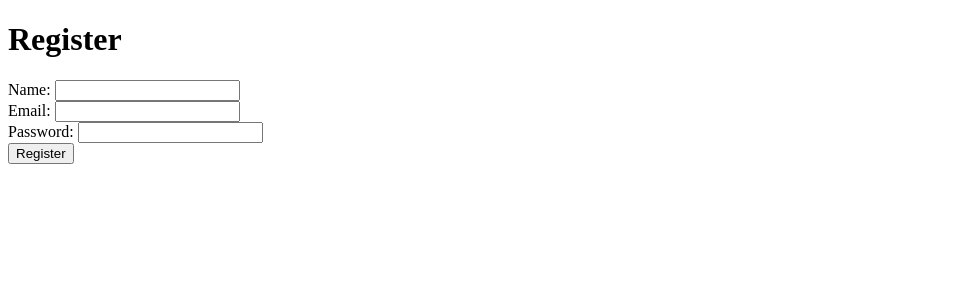
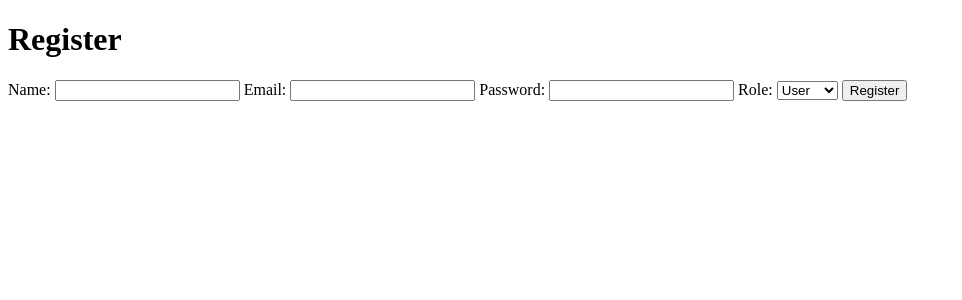
Before and after one commit to william7865/MatchFit, a PHP site: page /register in a window 1280 px wide. Shown: the top 300 px of the page, without its empty margins (0-962 px from the left). Run offline with PHP 8.4, Linux system fonts and the light colour scheme.

Commit message:
Register and Login

```diff
--- a/src/Controllers/AuthController.php
+++ b/src/Controllers/AuthController.php
@@ -6,60 +6,54 @@ use App\Models\User;
 
 class AuthController {
 
-    // Afficher la page d'accueil avec le formulaire de connexion et d'inscription
     public function index() {
         require __DIR__ . '/../../templates/index.php';
     }
 
-    // Afficher le formulaire de connexion
     public function loginForm() {
         require __DIR__ . '/../../templates/login.php';
     }
 
-    // Afficher le formulaire d'inscription
     public function registerForm() {
         require __DIR__ . '/../../templates/register.php';
     }
 
-    // Gérer l'inscription de l'utilisateur
     public function register() {
         if ($_SERVER['REQUEST_METHOD'] == 'POST') {
             $name = $_POST['name'];
             $email = $_POST['email'];
             $password = $_POST['password'];
+            $role = $_POST['role'];
 
-            // Vérifier si l'email existe déjà
             if (User::findByEmail($email)) {
                 $error = 'Cet email est déjà utilisé.';
                 require __DIR__ . '/../../templates/register.php';
                 return;
             }
 
-            // Créer l'utilisateur
-            User::create($name, $email, $password);
+            User::create($name, $email, $password, $role);
 
-            // Rediriger vers la page de connexion après inscription
-            header('Location: login.php');
+            if ($role === 'coach') {
+                User::createCoachProfile($email);
+            }
+
+            header('Location: /login');
             exit;
         }
     }
 
-    // Gérer la connexion de l'utilisateur
     public function login() {
         if ($_SERVER['REQUEST_METHOD'] == 'POST') {
             $email = $_POST['email'];
             $password = $_POST['password'];
 
-            // Authentifier l'utilisateur
             $user = User::authenticate($email, $password);
 
             if ($user) {
-                // Démarrer la session et stocker les informations de l'utilisateur
                 session_start();
                 $_SESSION['user_id'] = $user['id'];
                 $_SESSION['role'] = $user['role'];
 
-                // Rediriger vers le tableau de bord
                 header('Location: dashboard');
                 exit;
             } else {
@@ -69,7 +63,6 @@ class AuthController {
         }
     }
 
-    // Déconnexion de l'utilisateur
     public function logout() {
         session_start();
         session_unset();
--- a/templates/register.php
+++ b/templates/register.php
@@ -5,7 +5,8 @@ if ($_SERVER['REQUEST_METHOD'] === 'POST') {
     $password = $_POST['password'];
 
     try {
-        \App\Models\User::create($name, $email, $password);
+        $role = $_POST['role'];
+        \App\Models\User::create($name, $email, $password, $role);
         header('Location: /login');
         exit;
     } catch (Exception $e) {
@@ -21,18 +22,25 @@ if ($_SERVER['REQUEST_METHOD'] === 'POST') {
 </head>
 <body>
     <h1>Register</h1>
-    <form method="POST">
-        <label>Name:</label>
-        <input type="text" name="name" required>
-        <br>
-        <label>Email:</label>
-        <input type="email" name="email" required>
-        <br>
-        <label>Password:</label>
-        <input type="password" name="password" required>
-        <br>
-        <button type="submit">Register</button>
-    </form>
+    <form method="POST" action="/register">
+    <label for="name">Name:</label>
+    <input type="text" id="name" name="name" required>
+
+    <label for="email">Email:</label>
+    <input type="email" id="email" name="email" required>
+
+    <label for="password">Password:</label>
+    <input type="password" id="password" name="password" required>
+
+    <label for="role">Role:</label>
+    <select id="role" name="role" required>
+        <option value="user">User</option>
+        <option value="coach">Coach</option>
+    </select>
+
+    <button type="submit">Register</button>
+</form>
+
     <?php if (!empty($error)) echo "<p>$error</p>"; ?>
 </body>
 </html>
```
Also changed, not shown: src/Models/User.php (+17 -7 lines).
